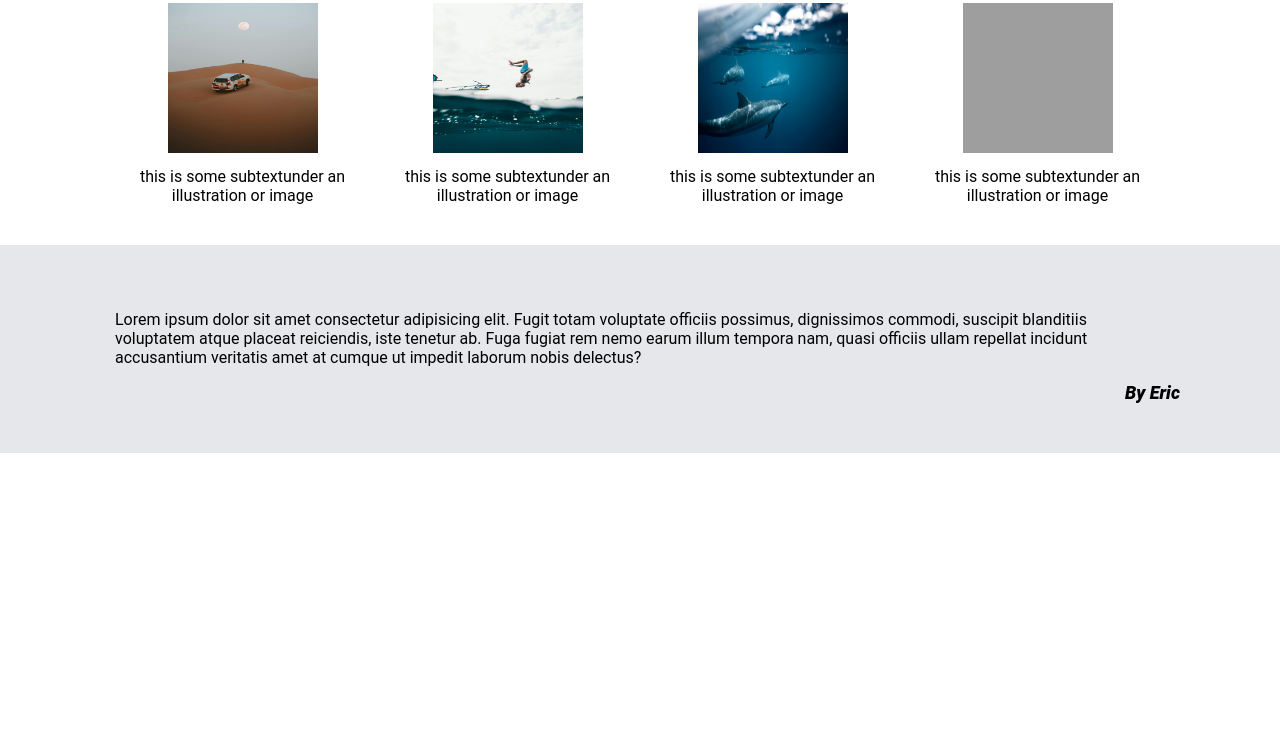
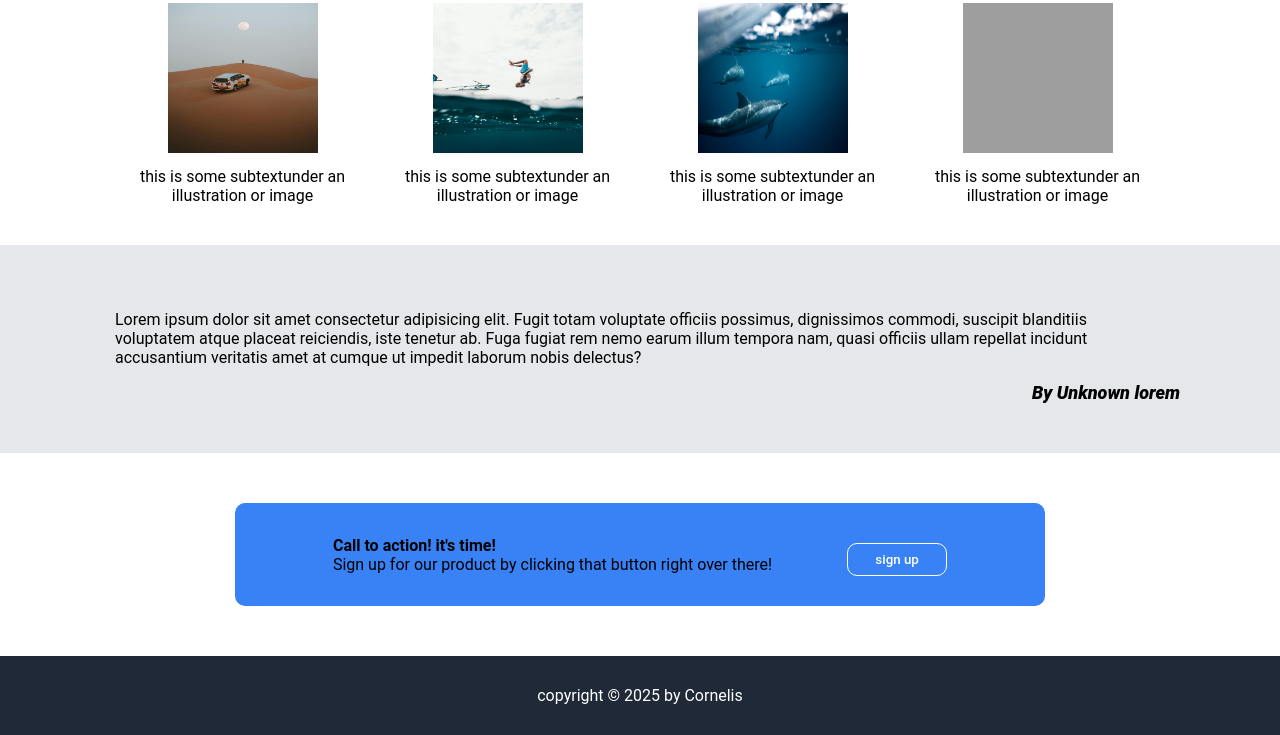
Before and after one commit to corry010/landingPage, a plain HTML site: page index.html in a window 1280 px wide. Shown: the part 513-1248 px from the top of the page. Before the commit the page ends 966 px from the top, so only its background shows below. Drawn offline with Linux system fonts and the light colour scheme; grey boxes are pictures that could not be loaded.

Commit message:
Add html to index.html and style css

```diff
--- a/css/style.css
+++ b/css/style.css
@@ -24,7 +24,7 @@ h1{
     font-size: 24px;
     color: #F9FAF8;
 }
-.intro button{
+.intro button, .signup button{
     background-color: #3882F6;
     margin-top: 10px;
     padding: 8px;
@@ -127,3 +127,27 @@ blockquote{
 .info div{
     padding: 0 15px;
 }
+.signup{
+    display: flex;
+    margin: 50px auto;
+    justify-content: center;
+    align-items: center;
+    gap: 75px;
+    background: #3882F6;
+    padding: 30px;
+    border-radius: 10px;
+    width: 750px;
+
+}
+.signup button{
+    align-self: end;
+    border: #FFF solid 1px;
+}
+footer{
+    display: flex;
+    justify-content: center;
+    align-items: center;
+    padding: 30px;
+    background: #1F2937;
+    color: #FFF;
+}
--- a/index.html
+++ b/index.html
@@ -59,9 +59,21 @@
              iste tenetur ab. Fuga fugiat rem nemo earum illum tempora nam, quasi officiis ullam repellat incidunt accusantium veritatis amet at cumque ut impedit laborum nobis delectus?
 
         </blockquote>
-        <p>By Eric </p>
+        <p>By Unknown lorem </p>
 
     </section>
+    <section class="signup">
+        <div>
+            <h4>Call to action! it's time!</h4>
+            <p>Sign up for our product by clicking that button right over there!</p>
+        </div>
+        <div>
+            <button>sign up</button>
+        </div>
+    </section>
+    <footer>
+        <p>copyright &copy 2025 by Cornelis</p>
+    </footer>
 
 
 </body>
```
